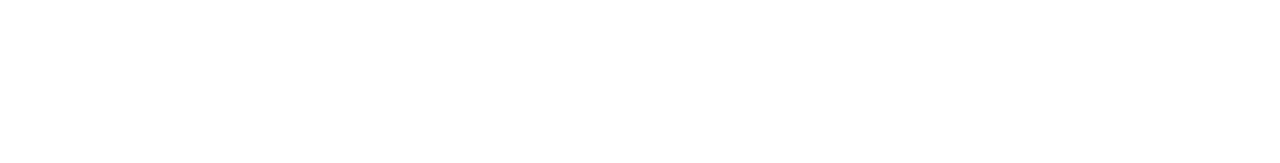
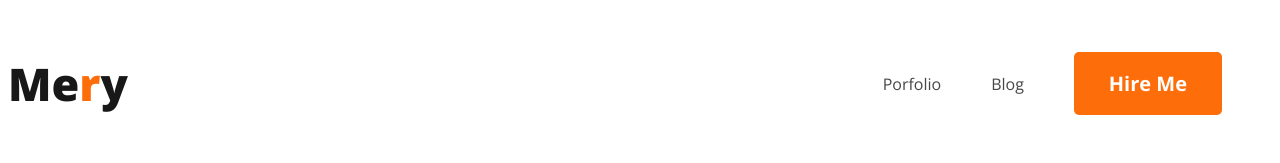
Before and after one commit to Muhammadshipon/web-developer-portfolio, a plain HTML site: page index.html in a window 1280 px wide. Drawn offline with nearby package versions, Linux system fonts and the light colour scheme; a web font is replaced by a local one.

Commit message:
added nav

```diff
--- /dev/null
+++ b/Styles/porfolio.css
@@ -0,0 +1,32 @@
+/*Common share style*/
+
+*{font-family: 'Bungee Spice', sans-serif;
+  font-family: 'Open Sans', sans-serif;}
+
+  .primary-color{color:#FD6E0A;}
+
+  .btn-primary{background:#FD6E0A;
+  border-radius: 5px;color: #FFF;
+  font-size: 20px;
+  font-weight: 700;border: 0;
+  padding: 18px 35px;
+}
+
+
+/*nav related styles*/
+
+nav{display:flex;
+justify-content: space-between;
+align-items: center;}
+
+.nav-title{color: #181818;
+font-size: 45px;
+font-weight: 800;
+  }
+  nav > ul{display: flex;
+  align-items: center;}
+
+  nav li {list-style: none;
+  margin-right: 50px;}
+
+  nav a{color:#474747;}
--- a/index.html
+++ b/index.html
@@ -4,8 +4,31 @@
   <meta charset="UTF-8">
   <meta name="viewport" content="width=device-width, initial-scale=1.0">
   <title>Web developer porfolio</title>
+
+  <link rel="preconnect" href="https://fonts.googleapis.com">
+<link rel="preconnect" href="https://fonts.gstatic.com" crossorigin>
+<link href="https://fonts.googleapis.com/css2?family=Bungee+Spice&family=Open+Sans:wght@400;700;800&display=swap" rel="stylesheet">
+
+
+  <link rel="stylesheet" href="Styles/porfolio.css">
 </head>
 <body>
+  <header>
+<nav>
+  <h3 class="nav-title">Me<span class="primary-color">r</span>y</h3>
+  <ul>
+    <li><a>Porfolio</a></li>
+    <li><a>Blog</a></li>
+    <li><button class="btn-primary">Hire Me</button></li>
+  </ul>
+</nav>
+  </header>
+  <main>
+
+  </main>
+  <footer>
+
+  </footer>
 
 </body>
 </html>
```
